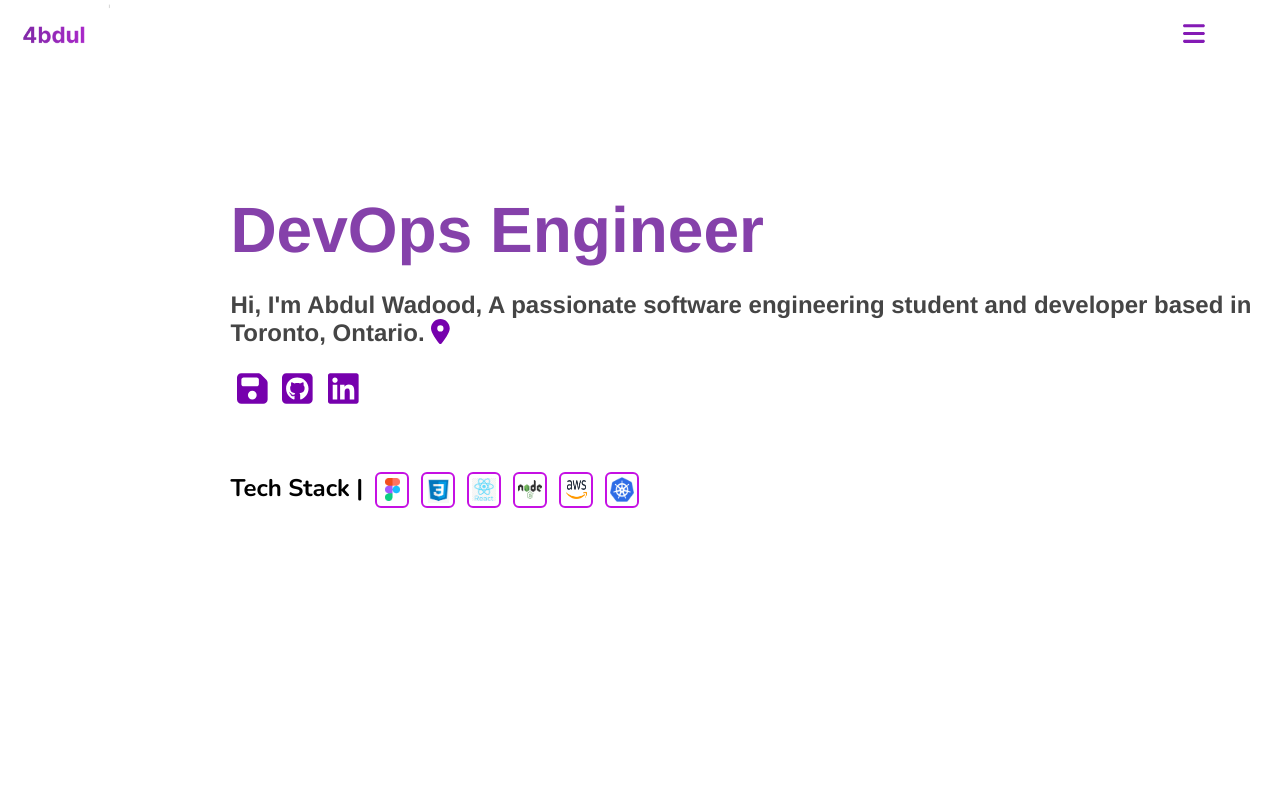
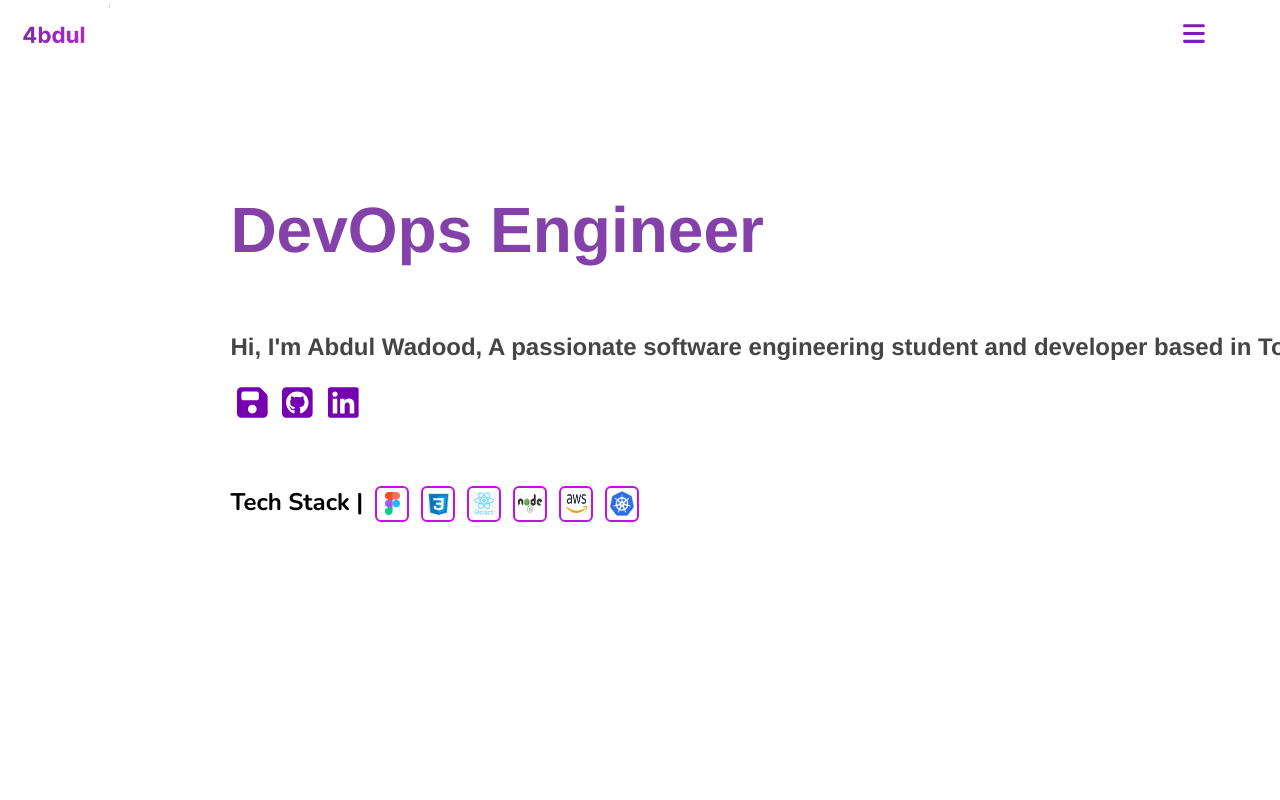
Before and after one commit to 4bdulWadood/portfolio-amplify, a React (Create React App) app: page / in a window 1280 px wide. Shown: the top 800 px of the page. Built offline with nearby package versions, Linux system fonts and the light colour scheme; no server answers.

Commit message:
Removed Homepage Icon

```diff
--- a/src/components/MainPage.js
+++ b/src/components/MainPage.js
@@ -73,7 +73,7 @@ function MainPage() {
           <div className="main-page-container">
             <div className="left-container">
               <span className="title">DevOps Engineer</span>
-              <div style={{marginTop: "-0.5rem", marginLeft: "5rem" }}><img onLoad={handleImageLoad} src={boyGraphic} className="boy" alt="hello icon" /></div>
+              <div style={{ marginLeft: "-27rem", marginTop: "-10%" }}><img onLoad={handleImageLoad} src={boyGraphic} className="boy" alt="hello icon" /></div>
               {isImageLoaded && (
                 <>
                 <div className="description">
--- a/src/public/styles/hero.css
+++ b/src/public/styles/hero.css
@@ -52,8 +52,6 @@
 
 .section-main .main-page-container .left-container .boy {
   width: 80px;
-  margin-left: 20rem;
-  margin-top: -5rem;
 }
 @media only screen and (max-width: 1450px) {
   .section-main .main-page-container .left-container .boy {
@@ -73,17 +71,25 @@
 }
 .section-main .main-page-container .left-container .description {
   font-size: 1.5em;
-  margin-top: 30px;
   font-family: "Helvetica";
   font-weight: bold;
   width: 100%;
   color: #454545;
 }
-@media only screen and (max-width: 1300px) {
+@media only screen and (max-width: 1500px) {
+  .section-main .main-page-container .left-container .description {
+    width: 100%;
+    margin-top: 15%;
+  }
+}
+
+@media only screen and (max-width: 1000px) {
   .section-main .main-page-container .left-container .description {
     width: 80%;
   }
 }
+
+
 @media only screen and (max-width: 768px) {
   .section-main .main-page-container .left-container .description {
     font-size: 1.6em;
```
